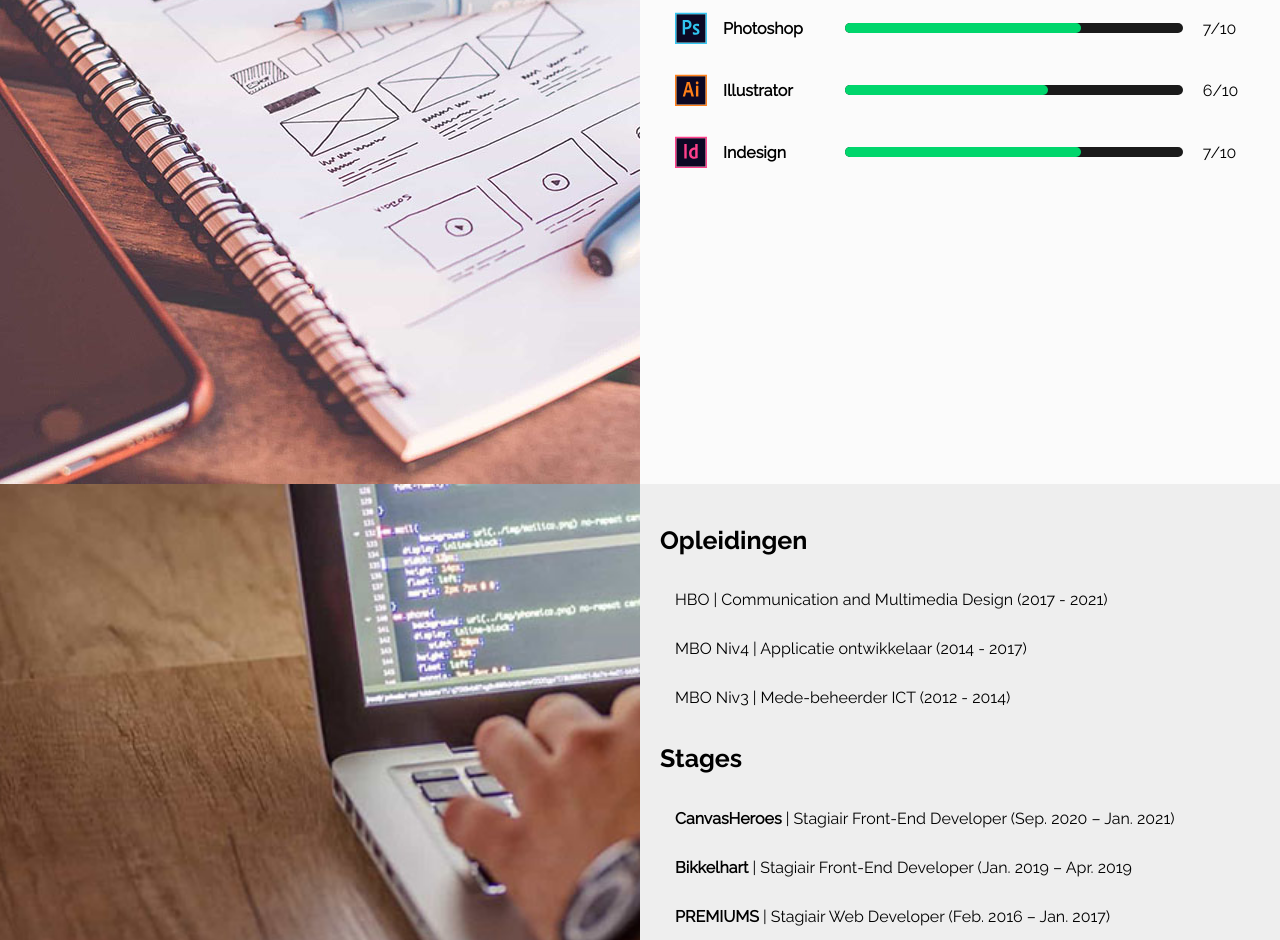
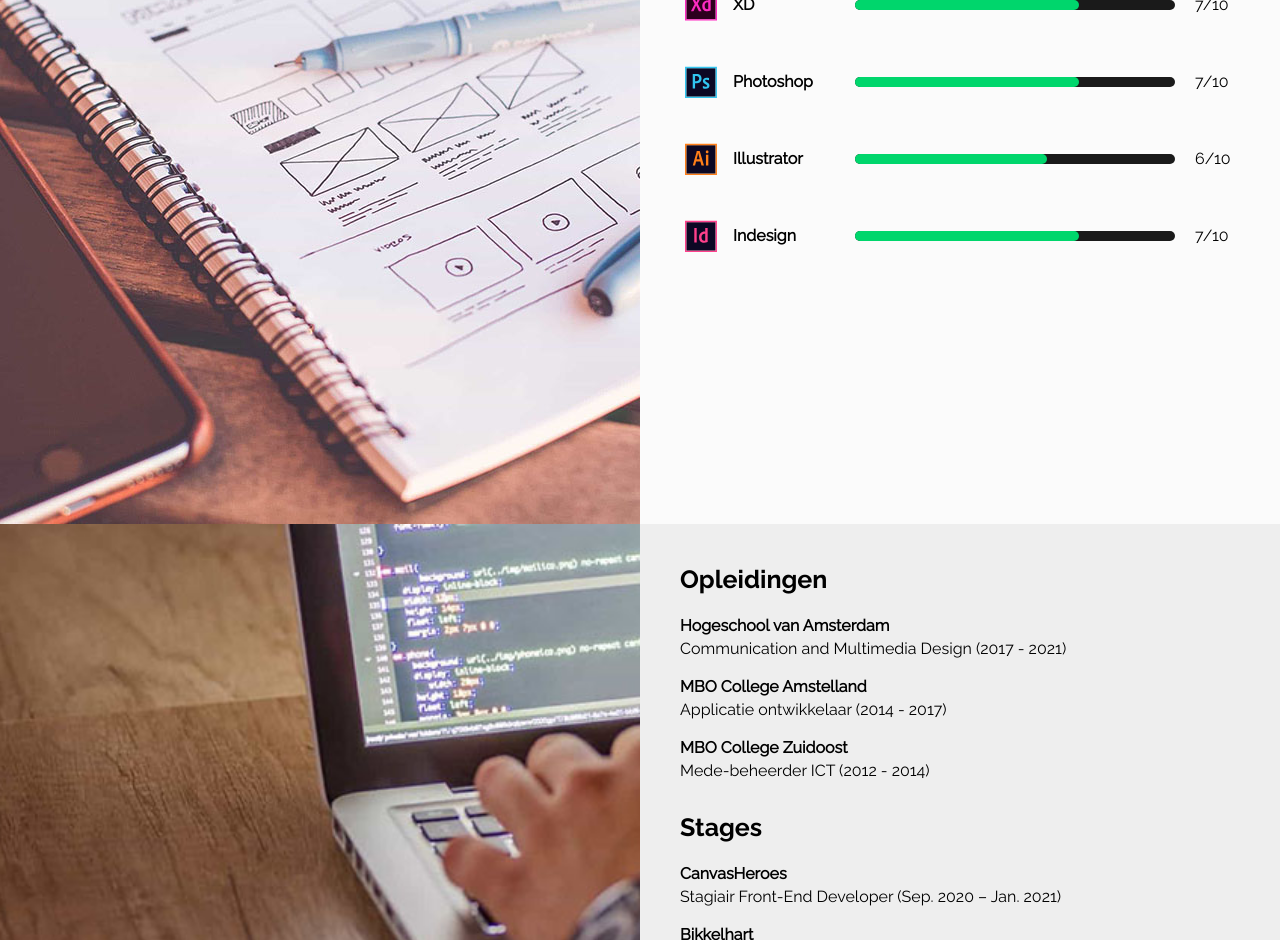
Before and after one commit to TheKevSter35/portfolio, a React (Create React App) app: page /overmij in a window 1280 px wide. Shown: the part 1860-2800 px from the top of the page. Built offline with nearby package versions, Linux system fonts and the light colour scheme.

Commit message:
update about + paddings + jsons + manifest

```diff
--- a/src/assets/styles/components/about.scss
+++ b/src/assets/styles/components/about.scss
@@ -5,7 +5,7 @@
     .inner {
       display: flex;
       margin: auto;
-      padding: 20px;
+      padding: 40px;
       justify-content: space-around;
       align-items: center;
 
@@ -16,6 +16,7 @@
       .copy {
         p {
           font-size: 1.5em;
+          line-height: 30px;
         }
       }
 
@@ -34,8 +35,12 @@
       width: 100%;
       grid-template-columns: 1fr 1fr;
 
+      h2 {
+        margin-bottom: 20px;
+      }
+
       > div {
-        padding: 20px;
+        padding: 40px;
         width: 100%;
         margin: 0 auto;
         display: flex;
@@ -56,9 +61,6 @@
         padding: 0;
       }
     }
-  }
-  li {
-    padding: 15px;
   }
 }
 
--- a/src/assets/styles/general.scss
+++ b/src/assets/styles/general.scss
@@ -39,6 +39,7 @@ main {
     width: auto;
     cursor: pointer;
     aspect-ratio: 1;
+    margin: 0;
 
     a {
       opacity: 0;
@@ -110,7 +111,7 @@ main {
       transform: translateX(20%);
       right: 80%;
       transition: inherit;
-      padding: 5px 25px;
+      padding: 30px;
       box-shadow: 4px 5px 11px 0 rgba(0, 0, 0, 0.38);
 
       p {
@@ -173,7 +174,7 @@ main {
     flex-direction: row;
 
     > div {
-      padding: 20px;
+      padding: 40px;
       width: 50%;
       margin: 0 auto;
       display: flex;
@@ -183,6 +184,7 @@ main {
     }
 
     .copy {
+      padding: 40px;
       .links {
         margin-top: 20px;
         display: flex;
--- a/src/assets/styles/settings.scss
+++ b/src/assets/styles/settings.scss
@@ -65,6 +65,11 @@ ul {
   margin: 0;
   padding: 0;
   list-style: none;
+  margin-bottom: 15px;
+  > li {
+    padding-left: 0;
+    margin-bottom: 15px;
+  }
 }
 
 img {
--- a/src/assets/styles/typography.scss
+++ b/src/assets/styles/typography.scss
@@ -1,46 +1,64 @@
 // font settings
 @font-face {
   font-display: swap;
-    font-family: 'Raleway-Regular';
-    src: url('../fonts/Raleway-Regular.ttf');
-    font-weight: 400;
-    font-style: normal;
+  font-family: "Raleway-Regular";
+  src: url("../fonts/Raleway-Regular.ttf");
+  font-weight: 400;
+  font-style: normal;
 }
 
 @font-face {
   font-display: swap;
-    font-family: 'Raleway-Bold';
-    src: url('../fonts/Raleway-Bold.ttf');
-    font-weight: bold;
-    font-style: normal;
+  font-family: "Raleway-Bold";
+  src: url("../fonts/Raleway-Bold.ttf");
+  font-weight: bold;
+  font-style: normal;
 }
 
 // Fonts
-$primary-font: 'Raleway-Regular', sans-serif;
-$secondary-font: 'Raleway-Bold', sans-serif;
+$primary-font: "Raleway-Regular", sans-serif;
+$secondary-font: "Raleway-Bold", sans-serif;
 
 body {
   font-family: $primary-font;
+  font-size: 1rem;
 }
-
+h1,
+h2,
+h3,
+h4,
+h5,
+h6 {
+  font-family: $secondary-font;
+  margin: 0;
+  margin-bottom: 10px;
+}
 h1 {
-  font-size: 30px;
-  font-family: $secondary-font;
+  font-size: 1.875rem;
 }
 
 h2 {
-  font-size: 25px;
-  font-family: $secondary-font;
+  font-size: 1.5625rem;
 }
 
 h3 {
-  font-size: 20px;
-  font-family: $secondary-font;
+  font-size: 1.25rem;
+}
+h4 {
+  font-size: 1.125rem;
+}
+h5 {
+  font-size: 1rem;
+}
+h6 {
+  font-size: 0.9rem;
 }
 
 p {
   padding: 0;
   margin: 0;
+  line-height: 23px;
+  font-size: 1rem;
 }
 
 a {
@@ -49,5 +67,5 @@ a {
 }
 .primary-button {
   font-family: $primary-font;
-      font-size: 16px;
+  font-size: 1rem;
 }
--- a/src/components/pages/about.jsx
+++ b/src/components/pages/about.jsx
@@ -1,4 +1,4 @@
-import {React, useEffect, useState} from "react";
+import { React, useEffect, useState } from "react";
 import {
   Html,
   Css,
@@ -8,257 +8,268 @@ import {
   AdobeXD,
   AdobePhotoShop,
   Adobeillustrator,
-    AdobeIndesign
-} from '../icons'
-import {motion} from 'framer-motion'
-import {useTranslation} from "react-i18next";
+  AdobeIndesign,
+} from "../icons";
+import { motion } from "framer-motion";
+import { useTranslation } from "react-i18next";
 const About = () => {
-
-const [t, i18n] = useTranslation('common');
+  const [t, i18n] = useTranslation("common");
 
   useEffect(() => {
-    if(window.location.pathname === '/en/about'){
-             i18n.changeLanguage('en')
-        } else{
-            i18n.changeLanguage('nl')
+    if (window.location.pathname === "/en/about") {
+      i18n.changeLanguage("en");
+    } else {
+      i18n.changeLanguage("nl");
     }
-
-}, [])
+  }, []);
   return (
     <motion.main
       className="about"
       initial={{
-            opacity: 0
+        opacity: 0,
       }}
       animate={{
-            opacity: 1
+        opacity: 1,
       }}
       exit={{
-            opacity: 0
-        }}>
+        opacity: 0,
+      }}
+    >
       <section className="banner">
         <div className="banner__inner inner">
-                    <img src="/images/about/about-background.jpg" alt="about bg"/>
+          <img src="/images/about/about-background.jpg" alt="about bg" />
         </div>
       </section>
       <section className="profile">
         <div className="inner">
           <div className="about">
-                        <img src="/images/about/profile.png" alt="about profile"/>
+            <img src="/images/about/profile.png" alt="about profile" />
           </div>
           <div className="copy">
-                        <p> {t('about.about_me')}</p>
+            <p> {t("about.about_me")}</p>
           </div>
-
         </div>
       </section>
       <section className="skills code">
         <div className="inner">
           <div className="image">
-                        <img src="/images/about/about-code.jpeg" alt="about code"/>
+            <img src="/images/about/about-code.jpeg" alt="about code" />
           </div>
           <div className="copy">
-
             <ul>
-                            <h2>
-                                {t('about.code_knowledge')}
-                            </h2>
+              <h2>{t("about.code_knowledge")}</h2>
               <li className="progression">
                 <div className="progression__title">
-                                    <Html/>
+                  <Html />
                   <span>HTML5</span>
                 </div>
                 <div className="progression__bar">
                   <div
                     className="progression__bar__status"
                     style={{
-                                        width: "80%"
-                                    }}/>
-
+                      width: "80%",
+                    }}
+                  />
                 </div>
                 <span>8/10</span>
               </li>
               <li className="progression">
                 <div className="progression__title">
-                                    <Css/>
+                  <Css />
                   <span>CSS</span>
                 </div>
                 <div className="progression__bar">
                   <div
                     className="progression__bar__status"
                     style={{
-                                        width: "80%"
-                                    }}/>
+                      width: "80%",
+                    }}
+                  />
                 </div>
                 <span>8/10</span>
               </li>
               <li className="progression">
                 <div className="progression__title">
-                                    <Js/>
+                  <Js />
                   <span>Javascript</span>
                 </div>
                 <div className="progression__bar">
                   <div
                     className="progression__bar__status"
                     style={{
-                                        width: "70%"
-                                    }}/>
+                      width: "70%",
+                    }}
+                  />
                 </div>
                 <span>7/10</span>
               </li>
               <li className="progression">
                 <div className="progression__title">
-                                    <NodeSass/>
+                  <NodeSass />
                   <span>SASS</span>
                 </div>
                 <div className="progression__bar">
                   <div
                     className="progression__bar__status"
                     style={{
-                                        width: "70%"
-                                    }}/>
+                      width: "70%",
+                    }}
+                  />
                 </div>
                 <span>7/10</span>
               </li>
               <li className="progression">
                 <div className="progression__title">
-                                    <ReactIcon/>
+                  <ReactIcon />
                   <span>React</span>
                 </div>
                 <div className="progression__bar">
                   <div
                     className="progression__bar__status"
                     style={{
-                                        width: "60%"
-                                    }}/>
+                      width: "60%",
+                    }}
+                  />
                 </div>
                 <span>6/10</span>
               </li>
               <li className="progression">
                 <div className="progression__title">
-                                    <ReactIcon/>
+                  <ReactIcon />
                   <span>React Native</span>
                 </div>
                 <div className="progression__bar">
                   <div
                     className="progression__bar__status"
                     style={{
-                                        width: "50%"
-                                    }}/>
+                      width: "50%",
+                    }}
+                  />
                 </div>
                 <span>5/10</span>
               </li>
             </ul>
           </div>
-
         </div>
       </section>
       <section className="skills design">
         <div className="inner">
           <div className="image">
-                        <img src="/images/about/about-ux.jpg" alt="about ux"/>
+            <img src="/images/about/about-ux.jpg" alt="about ux" />
           </div>
           <div className="copy">
-
             <ul>
-                            <h2>
-                                {t('about.adobe_knowledge')}
-                            </h2>
+              <h2>{t("about.adobe_knowledge")}</h2>
               <li className="progression">
                 <div className="progression__title">
-                                    <AdobeXD/>
+                  <AdobeXD />
                   <span>XD</span>
                 </div>
                 <div className="progression__bar">
                   <div
                     className="progression__bar__status"
                     style={{
-                                        width: "70%"
-                                    }}/>
+                      width: "70%",
+                    }}
+                  />
                 </div>
                 <span>7/10</span>
               </li>
               <li className="progression">
                 <div className="progression__title">
-                                    <AdobePhotoShop/>
+                  <AdobePhotoShop />
                   <span>Photoshop</span>
                 </div>
                 <div className="progression__bar">
                   <div
                     className="progression__bar__status"
                     style={{
-                                        width: "70%"
-                                    }}/>
+                      width: "70%",
+                    }}
+                  />
                 </div>
                 <span>7/10</span>
               </li>
               <li className="progression">
                 <div className="progression__title">
-                                    <Adobeillustrator/>
-                                    <span>
-                                        Illustrator</span>
+                  <Adobeillustrator />
+                  <span>Illustrator</span>
                 </div>
                 <div className="progression__bar">
                   <div
                     className="progression__bar__status"
                     style={{
-                                        width: "60%"
-                                    }}/>
+                      width: "60%",
+                    }}
+                  />
                 </div>
                 <span>6/10</span>
               </li>
               <li className="progression">
                 <div className="progression__title">
-                                    <AdobeIndesign/>
+                  <AdobeIndesign />
                   <span>Indesign</span>
                 </div>
                 <div className="progression__bar">
                   <div
                     className="progression__bar__status"
                     style={{
-                                        width: "70%"
-                                    }}/>
+                      width: "70%",
+                    }}
+                  />
                 </div>
                 <span>7/10</span>
               </li>
             </ul>
-
           </div>
-
         </div>
       </section>
       <section className="skills educations">
         <div className="inner">
           <div className="image">
-                        <img src="/images/about/about-foto2.jpg" alt="about educations"/>
+            <img src="/images/about/about-foto2.jpg" alt="about educations" />
           </div>
           <div className="copy">
+            <h2>{t("about.educations")}</h2>
             <ul>
-                            <h2>
-                                {t('about.educations')}
-                            </h2>
               <li>
-                                <span> {t('about.educations_1')}</span>
+                <p>
+                  <b>{t("about.education_1.school")}</b>
+                </p>
+                <p>{t("about.education_1.name")}</p>
               </li>
               <li>
-                                <span> {t('about.educations_2')}</span>
+                <p>
+                  <b>{t("about.education_2.school")}</b>
+                </p>
+                <p>{t("about.education_2.name")}</p>
               </li>
               <li>
-                                <span> {t('about.educations_3')}</span>
+                <p>
+                  <b>{t("about.education_3.school")}</b>
+                </p>
+                <p>{t("about.education_3.name")}</p>
               </li>
             </ul>
+            <h2>{t("about.internship")}</h2>
             <ul>
-                            <h2>
-                                {t('about.internship')}
-                            </h2>
               <li>
-                                <span> <b>{t('about.internship_1')}</b> | {t('about.internship_1_title')}</span>
+                <p>
+                  <b>{t("about.internship_1.name")}</b>
+                </p>
+                <p>{t("about.internship_1.title")}</p>
               </li>
               <li>
-                                <span> <b>{t('about.internship_2')}</b> | {t('about.internship_2_title')}</span>
+                <p>
+                  <b>{t("about.internship_2.name")}</b>
+                </p>
+                <p>{t("about.internship_2.title")}</p>
               </li>
               <li>
-                                <span> <b>{t('about.internship_3')}</b> | {t('about.internship_3_title')}</span>
+                <p>
+                  <b>{t("about.internship_3.name")}</b>
+                </p>
+                <p>{t("about.internship_3.title")}</p>
               </li>
             </ul>
           </div>
@@ -267,30 +278,35 @@ useEffect(() => {
       <section className="skills jobs">
         <div className="inner">
           <div className="image">
-                        <img src="/images/about/about-work.jpeg" alt="about jobs"/>
+            <img src="/images/about/about-work.jpeg" alt="about jobs" />
           </div>
           <div className="copy">
+            <h2>{t("about.work")}</h2>
             <ul>
-                            <h2>
-                                {t('about.work')}
-                            </h2>
               <li>
-                                <span> <b>{t('about.work_1')}</b> | {t('about.work_1_title')}</span>
+                <p>
+                  <b>{t("about.work_info1.name")}</b>
+                </p>
+                <p> {t("about.work_info1.title")}</p>
               </li>
               <li>
-                                <span> <b>{t('about.work_2')}</b> | {t('about.work_2_title')}</span>
+                <p>
+                  <b>{t("about.work_info2.name")}</b>
+                </p>
+                <p> {t("about.work_info2.title")}</p>
               </li>
               <li>
-                                <span> <b>{t('about.work_3')}</b> | {t('about.work_3_title')}</span>
+                <p>
+                  <b>{t("about.work_info3.name")}</b>
+                </p>
+                <p> {t("about.work_info3.title")}</p>
               </li>
-
             </ul>
           </div>
-
         </div>
       </section>
     </motion.main>
-    )
-}
+  );
+};
 
-export default About
+export default About;
--- a/src/translations/en/commen.json
+++ b/src/translations/en/commen.json
@@ -10,26 +10,52 @@
     "home_url": "/en"
   },
   "about": {
-        "about_me":"My name is Kevin Curi. I'm a  Front-end Developer and UX Designer knowledge. Loving life with Gaming, Tech, and of course designing en building websites and web-apps.",
+    "about_me": "My name is Kevin Curi. I'm a  Front-end Developer and UX Designer knowledge. Loving life with Gaming, Tech, and of course designing en building websites and web-apps.",
     "code_knowledge": "Code Knowledge",
     "adobe_knowledge": "Adobe Knowledge",
     "educations": "Educations",
-        "educations_1": "HBO | Communication and Multimedia Design (2017 - 2021)",
-        "educations_2": "MBO Niv4 | Application Developer (2014 - 2017)",
-        "educations_3": "MBO Niv3 | Co-Administrator IT (2012 - 2014)",
+
+    "education_1": {
+      "school": "Amsterdam University of Applied Scences",
+      "name": "Communication and Multimedia Design (2017 - 2021)"
+    },
+    "education_2": {
+      "school": "MBO College Amstelland",
+      "name": "Application Developer (2014 - 2017)"
+    },
+    "education_3": {
+      "school": "MBO College Zuidoost",
+      "name": "Co-Administrator IT (2012 - 2014)"
+    },
     "internship": "Internship",
-        "internship_1": "CanvasHeroes",
-        "internship_2": "Bikkelhart",
-        "internship_3": "PREMIUMS",
-        "internship_1_title": "Intern Front-End Developer (Sep. 2020 – Jan. 2021)",
-        "internship_2_title": "Intern Front-End Developer (Jan. 2019 – Apr. 2019",
-        "internship_3_title": "Intern Web Developer (Feb. 2016 – Jan. 2017)",
+    "internship_1": {
+      "name": "CanvasHeroes",
+      "title": "Intern Front-End Developer (Sep. 2020 – Jan. 2021)"
+    },
+    "internship_2": {
+      "name": "Bikkelhart",
+      "title": "Intern Front-End Developer (Jan. 2019 – Apr. 2019"
+    },
+    "internship_3": {
+      "name": "PREMIUMS",
+      "title": "Intern Web Developer (Feb. 2016 – Jan. 2017)"
+    },
     "work": "Work",
-        "work_1": "Est Digital",
-        "work_2": "Bikkelhart",
-        "work_3": "PREMIUMS",
-        "work_1_title": "Front-End Developer (Jan. 2022 – current)",
-        "work_2_title": "Front-End Developer (May. 2019 – Aug. 2019)",
-        "work_3_title": "Web Developer (Nov. 2016 – Apr. 2017)"
+    "work_info1": {
+      "name": "ZIGT",
+      "title": "Front-End Developer (Sep. 2022 – current)"
+    },
+    "work_info2": {
+      "name": "Est Digital",
+      "title": "Front-End Developer (Jan. 2022 –  Sep. 2022)"
+    },
+    "work_info3": {
+      "name": "Bikkelhart",
+      "title": "Front-End Developer (May. 2019 – Aug. 2019)"
+    },
+    "work_info4": {
+      "name": "PREMIUMS",
+      "title": "Web Developer (Nov. 2016 – Apr. 2017)"
     }
   }
+}
--- a/src/translations/nl/commen.json
+++ b/src/translations/nl/commen.json
@@ -8,29 +8,54 @@
     "work_url": "/werk",
     "about_url": "/overmij",
     "home_url": "/"
-
   },
   "about": {
-        "about_me":"Mijn naam is Kevin Curi. Ik ben Front-end Developer en UX Designer. Loving life met Gaming, Tech, en natuurlijk ontwerpen in het bouwen van websites en web-apps.",
+    "about_me": "Mijn naam is Kevin Curi. Ik ben Front-end Developer en UX Designer. Loving life met Gaming, Tech, en natuurlijk ontwerpen in het bouwen van websites en web-apps.",
     "code_knowledge": "Code Kennis",
     "adobe_knowledge": "Adobe Kennis",
     "educations": "Opleidingen",
-        "educations_1": "HBO | Communication and Multimedia Design (2017 - 2021)",
-        "educations_2": "MBO Niv4 | Applicatie ontwikkelaar (2014 - 2017)",
-        "educations_3": "MBO Niv3 | Mede-beheerder ICT (2012 - 2014)",
+    "education_1": {
+      "school": "Hogeschool van Amsterdam",
+      "name": "Communication and Multimedia Design (2017 - 2021)"
+    },
+    "education_2": {
+      "school": "MBO College Amstelland",
+      "name": "Applicatie ontwikkelaar  (2014 - 2017)"
+    },
+    "education_3": {
+      "school": "MBO College Zuidoost",
+      "name": "Mede-beheerder ICT (2012 - 2014)"
+    },
     "internship": "Stages ",
-        "internship_1": "CanvasHeroes",
-        "internship_2": "Bikkelhart",
-        "internship_3": "PREMIUMS",
-        "internship_1_title": "Stagiair Front-End Developer (Sep. 2020 – Jan. 2021)",
-        "internship_2_title": "Stagiair Front-End Developer (Jan. 2019 – Apr. 2019",
-        "internship_3_title": "Stagiair Web Developer (Feb. 2016 – Jan. 2017)",
+    "internship_1": {
+      "name": "CanvasHeroes",
+      "title": "Stagiair Front-End Developer (Sep. 2020 – Jan. 2021)"
+    },
+    "internship_2": {
+      "name": "Bikkelhart",
+      "title": "Stagiair Front-End Developer (Jan. 2019 – Apr. 2019"
+    },
+    "internship_3": {
+      "name": "PREMIUMS",
+      "title": "Stagiair Web Developer (Feb. 2016 – Jan. 2017)"
+    },
     "work": "Werk",
-        "work_1": "Est Digital",
-        "work_2": "Bikkelhart",
-        "work_3": "PREMIUMS",
-        "work_1_title": "Front-End Developer (Jan. 2022 – heden)",
-        "work_2_title": "Front-End Developer (Mei. 2019 – Aug. 2019)",
-        "work_3_title": "Web Developer (Nov. 2016 – Apr. 2017)"
+
+    "work_info1": {
+      "name": "ZIGT",
+      "title": "Front-End Developer (Sep. 2022 – heden)"
+    },
+    "work_info2": {
+      "name": "Est Digital",
+      "title": "Front-End Developer (Jan. 2022 –  Sep. 2022)"
+    },
+    "work_info3": {
+      "name": "Bikkelhart",
+      "title": "Front-End Developer (Mei. 2019 – Aug. 2019)"
+    },
+    "work_info4": {
+      "name": "PREMIUMS",
+      "title": "Web Developer (Nov. 2016 – Apr. 2017)"
     }
   }
+}
```
Also changed, not shown: src/index.jsx (+16 -13 lines), public/site.webmanifest. Lines whose indentation alone changed are shown as unchanged.
